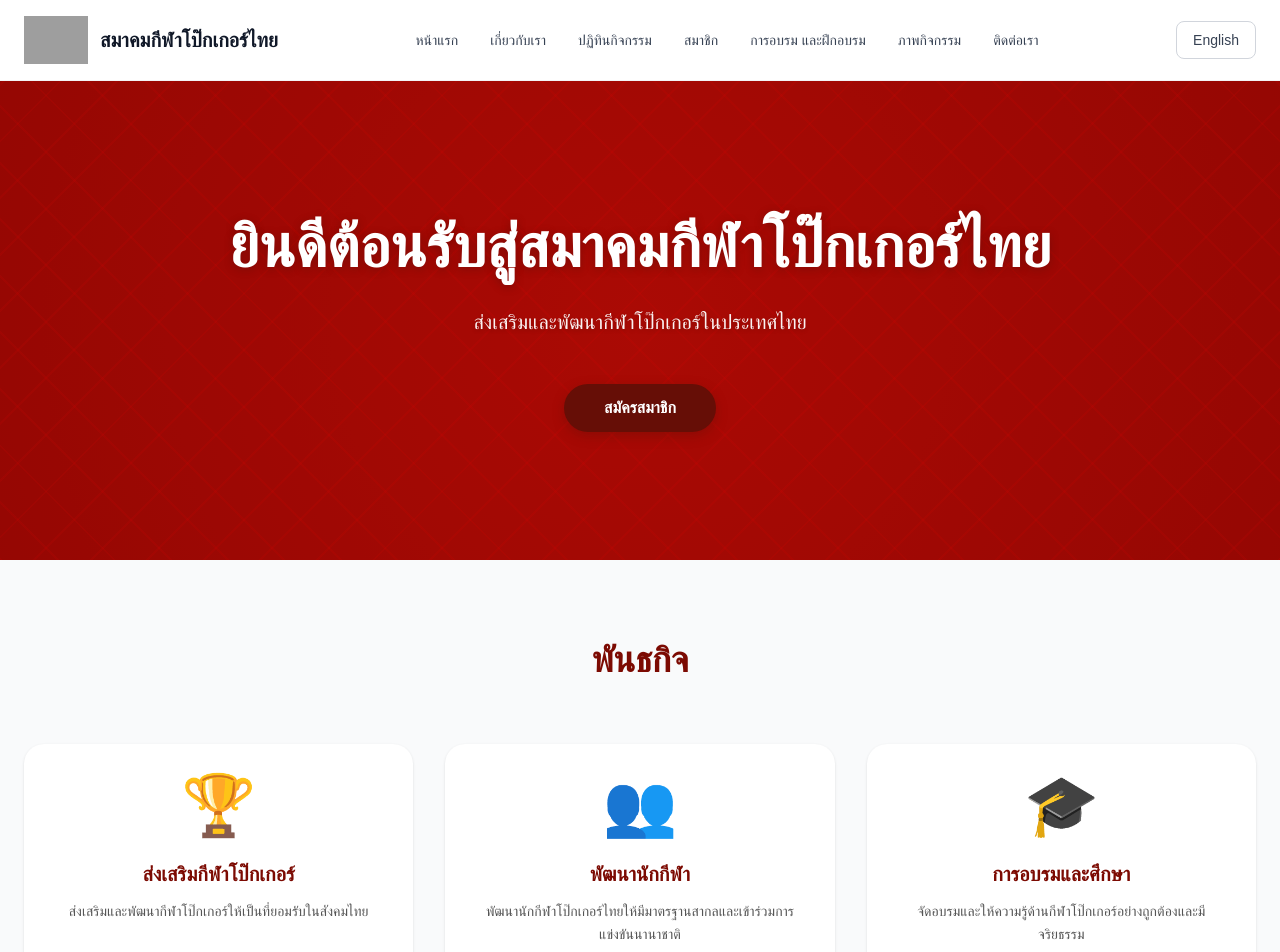
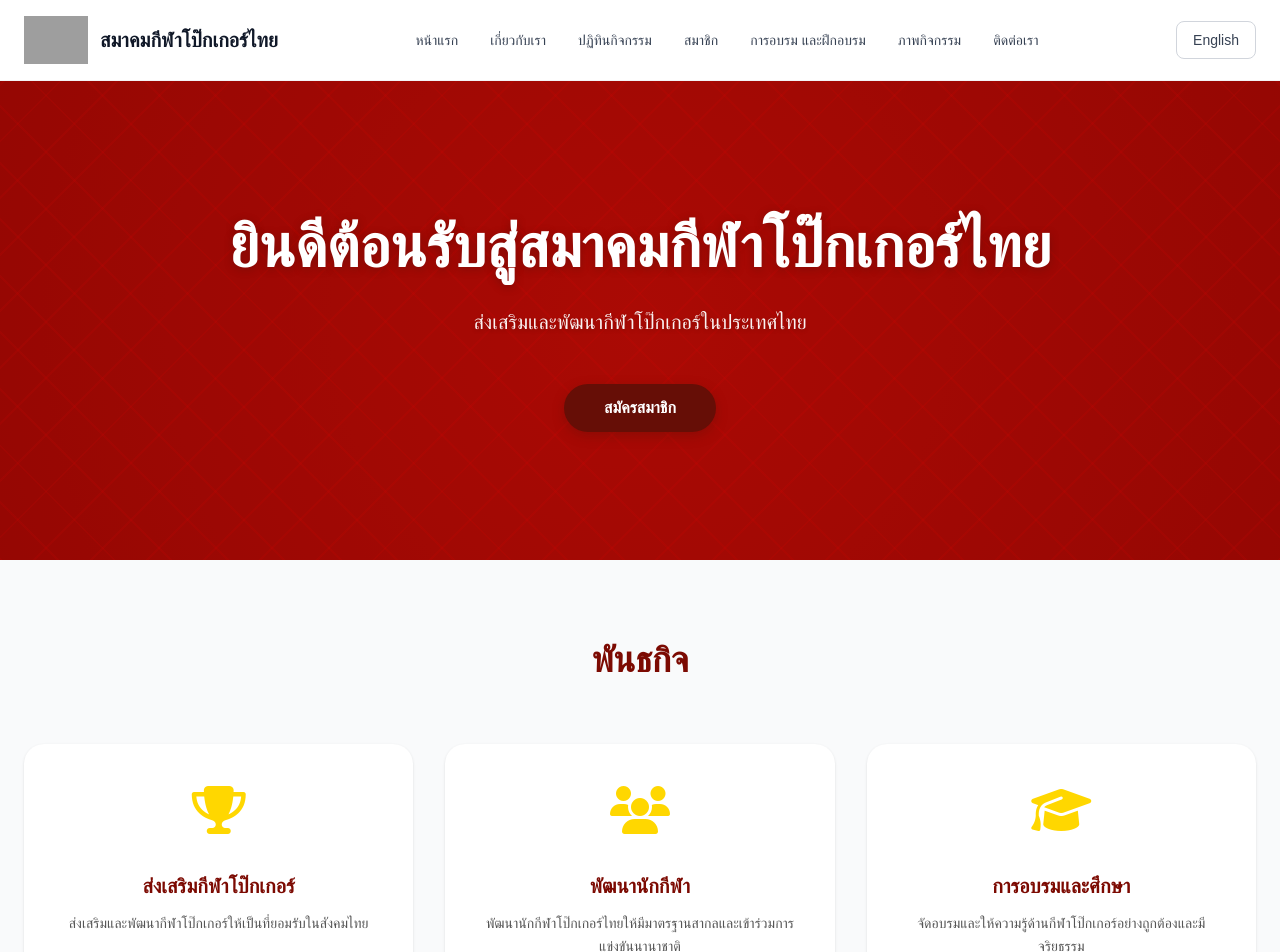
Before and after one commit to NuttakitDW/thai-poker-assosiation, a Next.js app in the folder frontend/: page / in a window 1280 px wide. Shown: the top 952 px of the page. Built offline with nearby package versions, Linux system fonts and the light colour scheme; grey boxes are pictures that could not be loaded.

Commit message:
feat: add Font Awesome icons to homepage cards and include stylesheet in layout

```diff
--- a/frontend/app/layout.tsx
+++ b/frontend/app/layout.tsx
@@ -48,6 +48,12 @@ export default function RootLayout({
 }>) {
   return (
     <html lang="en">
+      <head>
+        <link
+          rel="stylesheet"
+          href="https://cdnjs.cloudflare.com/ajax/libs/font-awesome/6.4.0/css/all.min.css"
+        />
+      </head>
       <body
         className={`${geistSans.variable} ${geistMono.variable} antialiased`}
       >
--- a/frontend/app/page.tsx
+++ b/frontend/app/page.tsx
@@ -138,7 +138,9 @@ export default function Home() {
               {/* Card 1 */}
               <div className="bg-white rounded-3xl p-8 shadow-sm hover:shadow-md transition-all text-center"
                 style={{ borderRadius: '20px' }}>
-                <div className="text-6xl mb-6">🏆</div>
+                <div className="mb-6" style={{ fontSize: '48px', color: '#FFD700' }}>
+                  <i className="fas fa-trophy"></i>
+                </div>
                 <h3 className="text-xl font-bold mb-3" style={{ color: '#7C0A02' }}>
                   {language === 'th' ? 'ส่งเสริมกีฬาโป๊กเกอร์' : 'Promote Poker Sports'}
                 </h3>
@@ -152,7 +154,9 @@ export default function Home() {
               {/* Card 2 */}
               <div className="bg-white rounded-3xl p-8 shadow-sm hover:shadow-md transition-all text-center"
                 style={{ borderRadius: '20px' }}>
-                <div className="text-6xl mb-6">👥</div>
+                <div className="mb-6" style={{ fontSize: '48px', color: '#FFD700' }}>
+                  <i className="fas fa-users"></i>
+                </div>
                 <h3 className="text-xl font-bold mb-3" style={{ color: '#7C0A02' }}>
                   {language === 'th' ? 'พัฒนานักกีฬา' : 'Develop Athletes'}
                 </h3>
@@ -166,7 +170,9 @@ export default function Home() {
               {/* Card 3 */}
               <div className="bg-white rounded-3xl p-8 shadow-sm hover:shadow-md transition-all text-center"
                 style={{ borderRadius: '20px' }}>
-                <div className="text-6xl mb-6">🎓</div>
+                <div className="mb-6" style={{ fontSize: '48px', color: '#FFD700' }}>
+                  <i className="fas fa-graduation-cap"></i>
+                </div>
                 <h3 className="text-xl font-bold mb-3" style={{ color: '#7C0A02' }}>
                   {language === 'th' ? 'การอบรมและศึกษา' : 'Training & Education'}
                 </h3>
```
